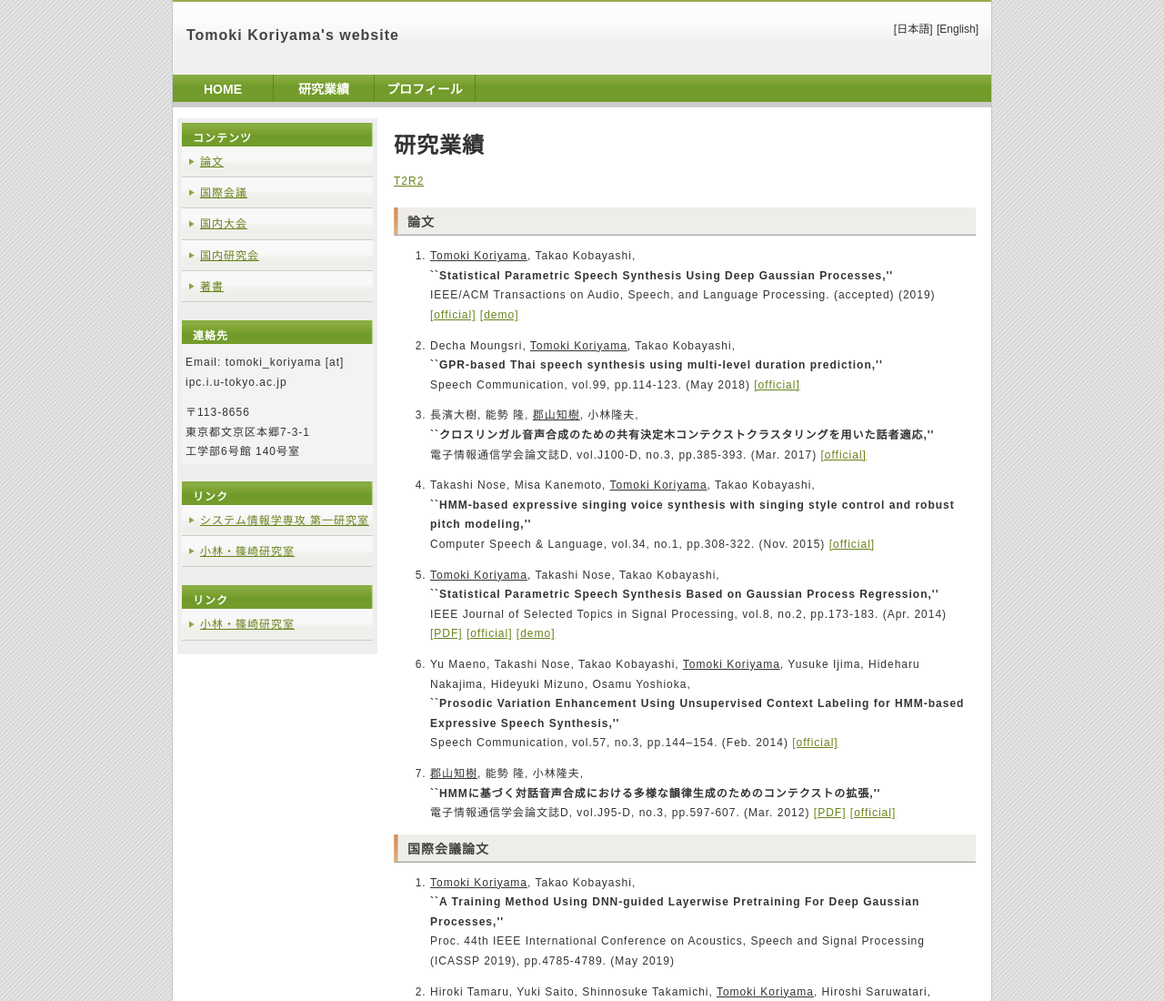
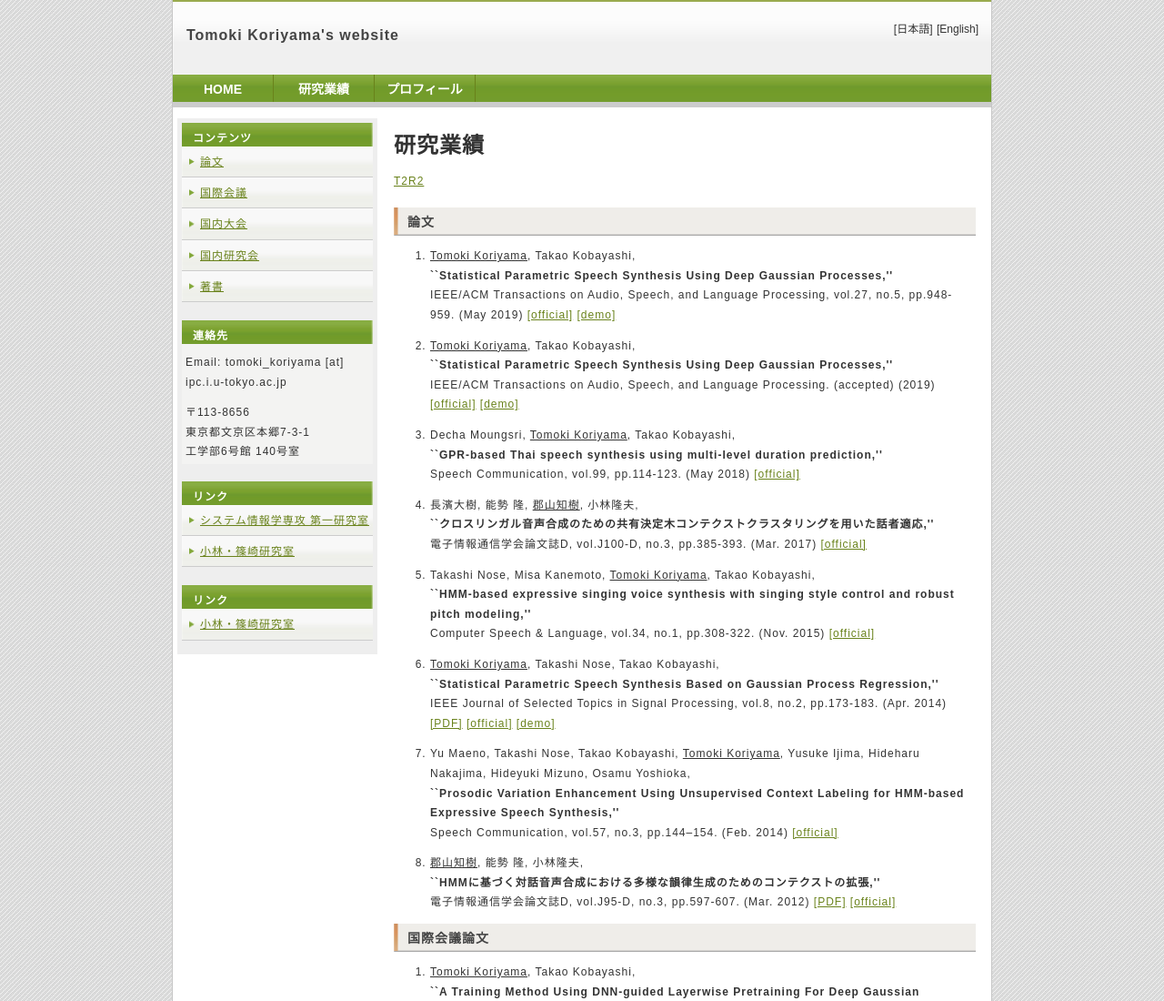
Before and after one commit to hyama5/hyama5.github.io, a plain HTML site: page publication-j.html in a window 1280 px wide. Shown: the top 1100 px of the page at 91% size. Drawn offline with Linux system fonts and the light colour scheme.

Commit message:
Update publication date

```diff
--- a/publication-j.html
+++ b/publication-j.html
@@ -61,6 +61,12 @@
 <a name="journal"></a>
 <h2>論文</h2>
 <ol class="publication">
+
+    <li><em class="author">Tomoki Koriyama</em>, Takao Kobayashi,<br />
+    <em class="title">``Statistical Parametric Speech Synthesis Using Deep Gaussian Processes,''</em></br>
+    IEEE/ACM Transactions on Audio, Speech, and Language Processing, vol.27, no.5, pp.948-959. (May 2019)
+    <a href="https://doi.org/10.1109/TASLP.2019.2905167">[official]</a>
+    <a href="https://hyama5.github.io/DeepGPTTSSamples">[demo]</a></li>
 
     <li><em class="author">Tomoki Koriyama</em>, Takao Kobayashi,<br />
     <em class="title">``Statistical Parametric Speech Synthesis Using Deep Gaussian Processes,''</em></br>
```
Also changed, not shown: publication-e.html (+1 -1 lines).
